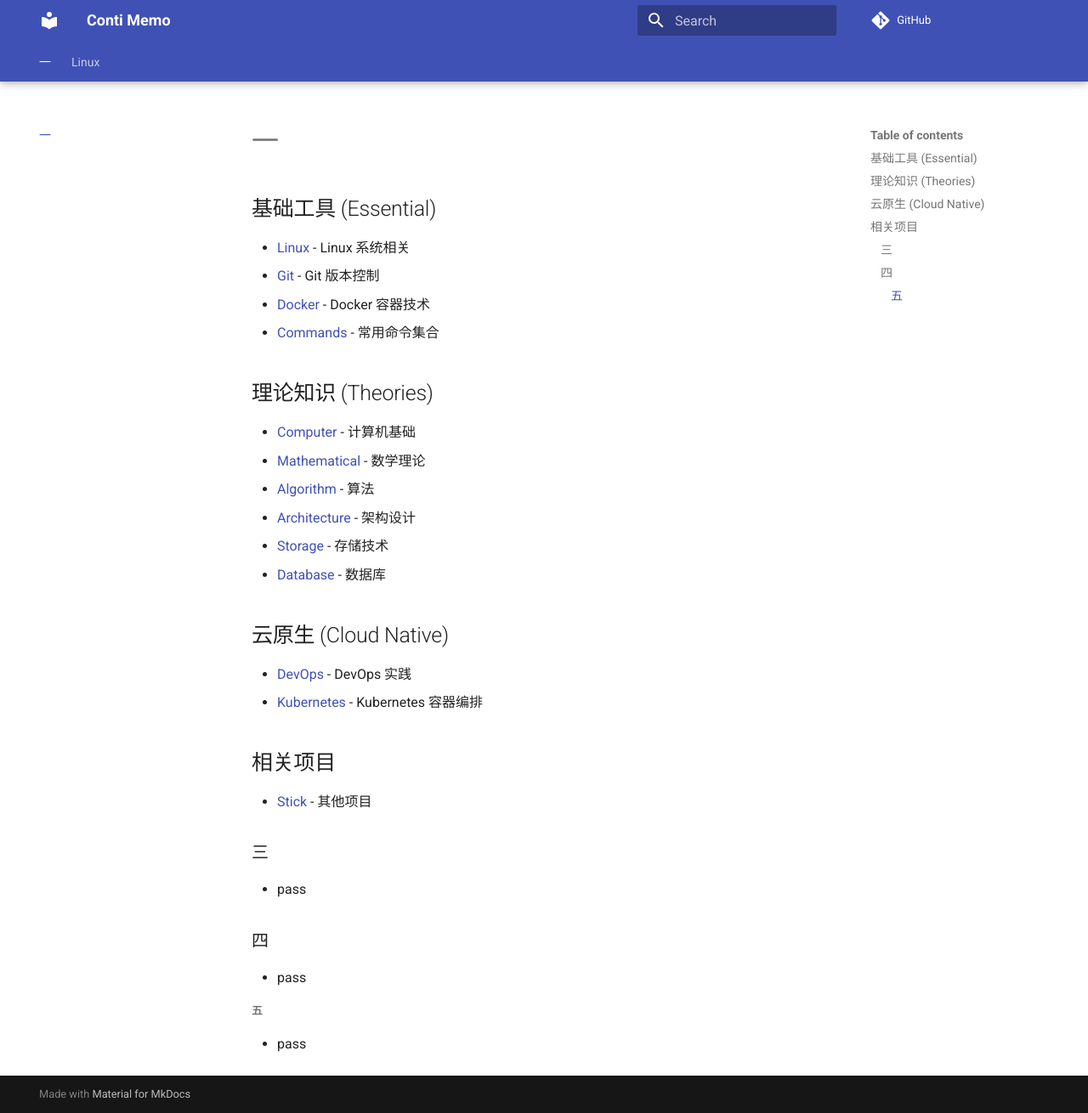
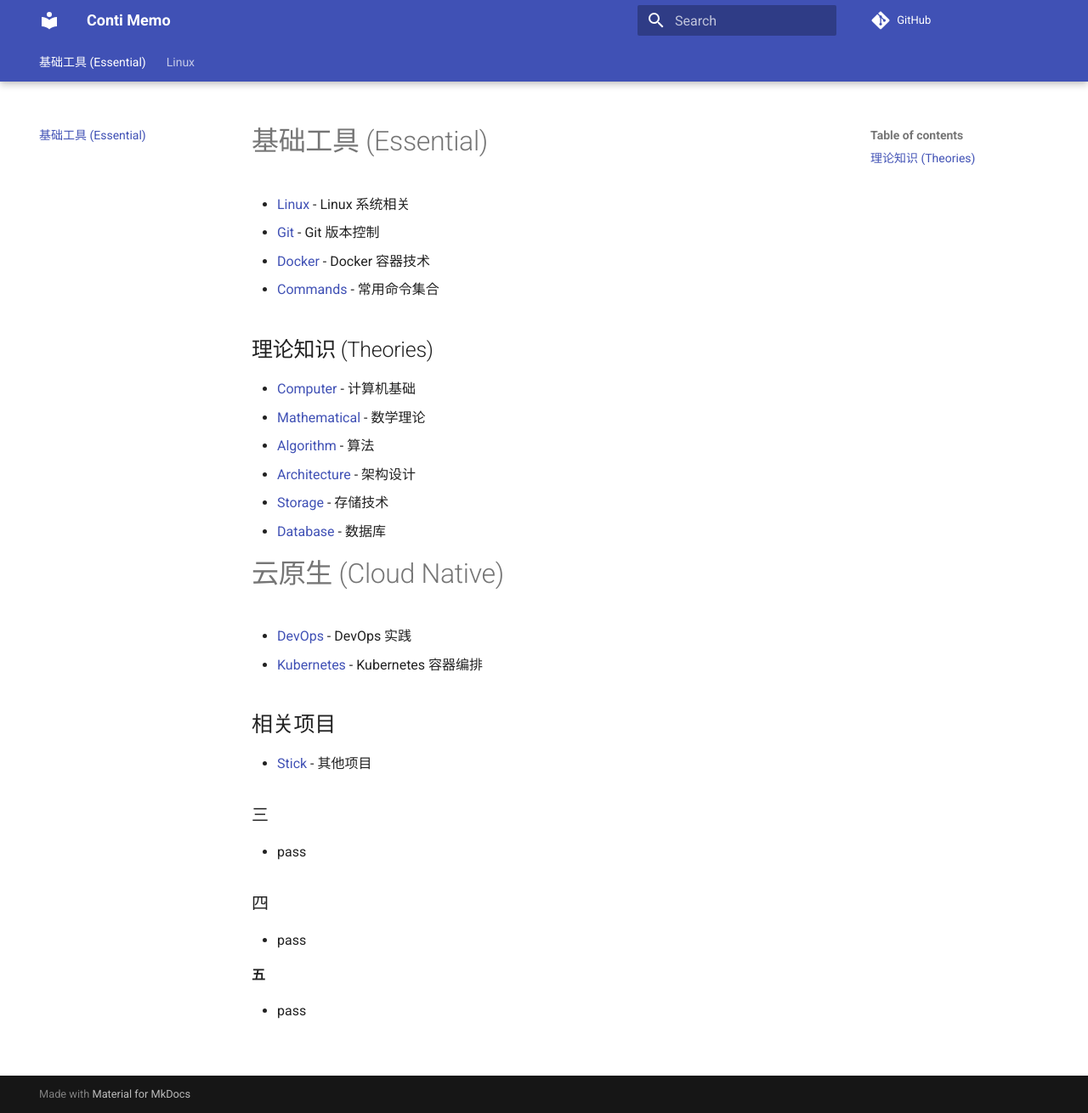
Before and after one commit to libk24002/Memo, an MkDocs documentation site: the page built from docs/index.md, in a window 1280 px wide and 1310 px high. Shown: the whole window at 85% size. Built offline with MkDocs 1.6.1 and Material for MkDocs 9.7.7, drawn with Linux system fonts in a browser that asks for light colours; comment, search, counter and statistics services are not loaded.

Commit message:
:beer: update memo

```diff
--- a/docs/index.md
+++ b/docs/index.md
@@ -1,6 +1,4 @@
-# 一
-
-## 基础工具 (Essential)
+# 基础工具 (Essential)
 - [Linux](linux/README.md) - Linux 系统相关
 - [Git](git/README.md) - Git 版本控制
 - [Docker](docker/README.md) - Docker 容器技术
@@ -14,7 +12,7 @@
 - [Storage](theories/storage/README.md) - 存储技术
 - [Database](theories/database/README.md) - 数据库
 
-## 云原生 (Cloud Native)
+# 云原生 (Cloud Native)
 - [DevOps](cloud-native/devops/README.md) - DevOps 实践
 - [Kubernetes](cloud-native/kubernetes/README.md) - Kubernetes 容器编排
 
@@ -27,5 +25,5 @@
 ### 四
 * pass
 
-##### 五
+#### 五
 * pass
```
